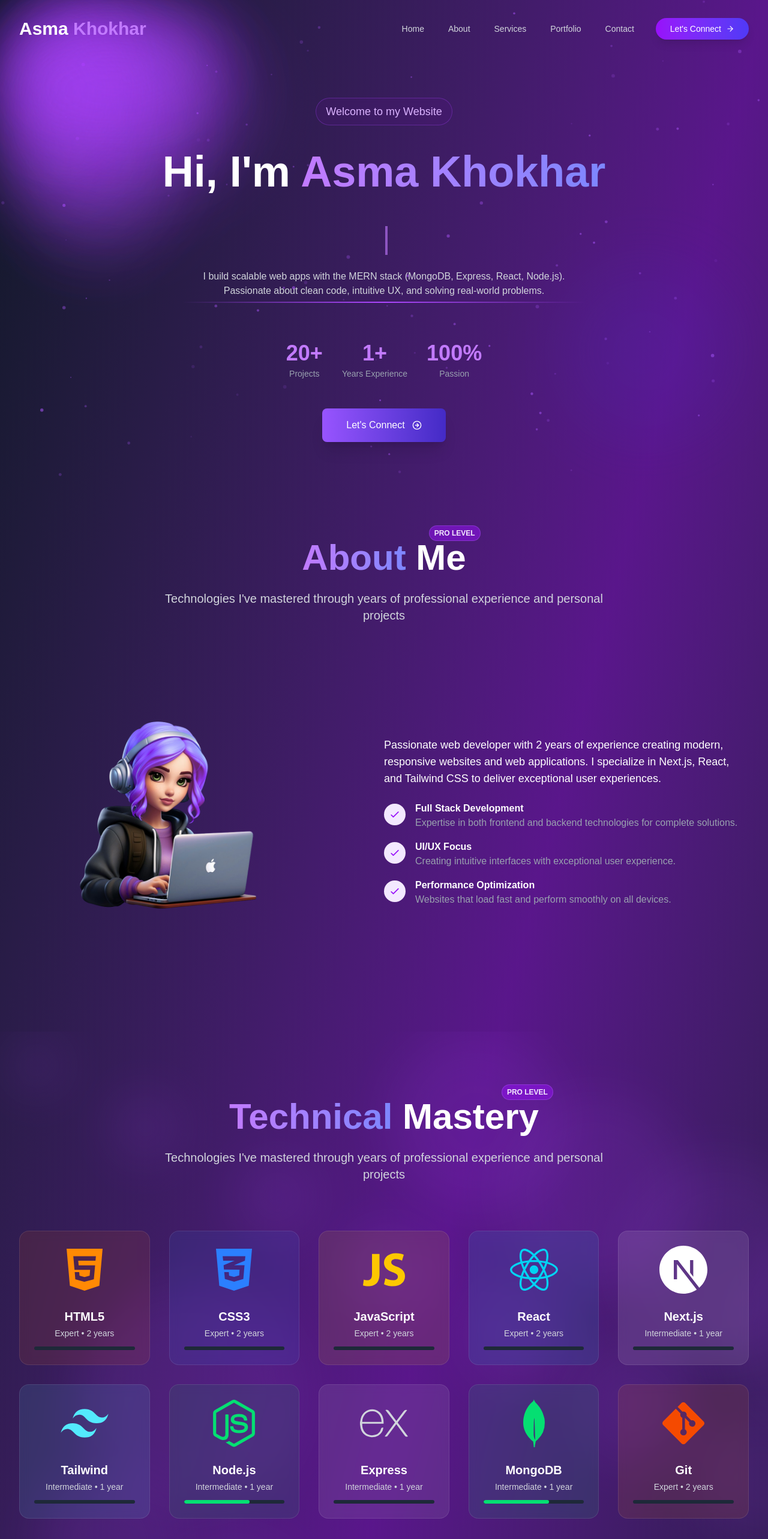
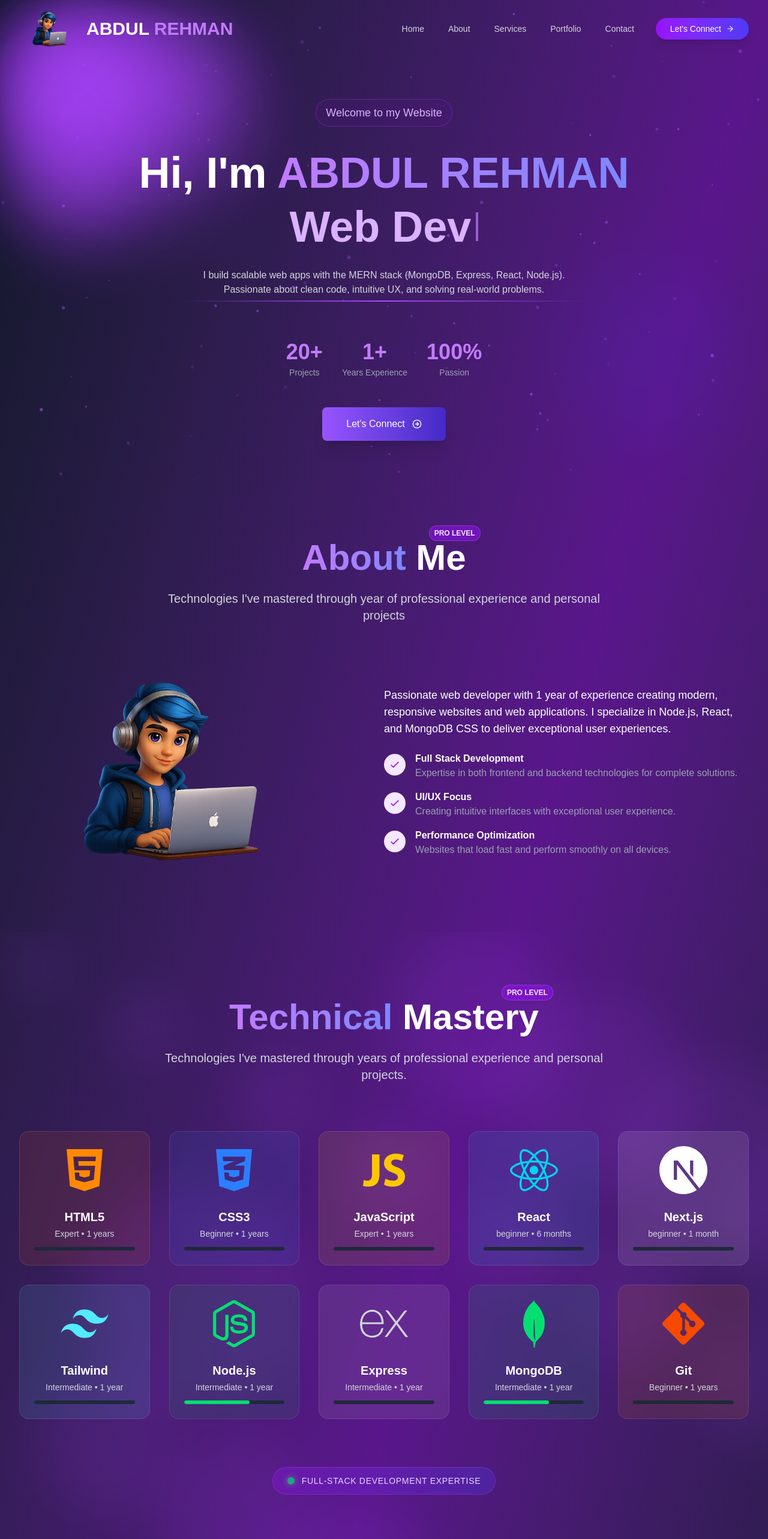
Before and after one commit to TheABDUL-REHMAN/Own_Portfolio_Web, a Next.js app: page / in a window 1280 px wide. Shown: the top 2566 px of the page at 60% size. Built offline with nearby package versions, Linux system fonts and the light colour scheme.

Commit message:
Improved UI and added project management image

```diff
--- a/src/app/Components/AboutSection.js
+++ b/src/app/Components/AboutSection.js
@@ -80,7 +80,7 @@ export default function AboutSection() {
             whileInView={{ opacity: 1 }}
             transition={{ delay: 0.3 }}
           >
-            Technologies I&#39;ve mastered through years of professional experience and personal projects
+            Technologies I&#39;ve mastered through year of professional experience and personal projects
           </motion.p>
         </motion.div>
       <div className="max-w-7xl mx-auto">
@@ -97,8 +97,8 @@ export default function AboutSection() {
           >
             <div className="relative overflow-hidden">
               <Image
-                src="/ab-img.png"
-                alt="hero image"
+                src="/pm.png"
+                alt="boy image"
                 width={500}
                 height={500}
                 className="object-cover border"
@@ -119,9 +119,9 @@ export default function AboutSection() {
 
 
             <p className="text-lg :text-white">
-              Passionate web developer with 2 years of experience creating modern,
-              responsive websites and web applications. I specialize in Next.js,
-              React, and Tailwind CSS to deliver exceptional user experiences.
+              Passionate web developer with 1 year of experience creating modern,
+              responsive websites and web applications. I specialize in Node.js,
+              React, and MongoDB CSS to deliver exceptional user experiences.
             </p>
 
             <div className="space-y-4">
--- a/src/app/Components/Contact.js
+++ b/src/app/Components/Contact.js
@@ -1,5 +1,5 @@
 "use client";
-import { useState, useRef } from "react";
+import { useState, useRef, useEffect } from "react";
 import { motion, useMotionTemplate, useMotionValue, animate } from "framer-motion";
 import { FiUser, FiMail, FiPhone, FiMessageSquare } from "react-icons/fi";
 import { FaPaperPlane, FaCheck, FaGithub, FaLinkedin, FaTwitter, FaInstagram, FaFacebook } from "react-icons/fa";
@@ -64,28 +64,39 @@ const ContactForm = () => {
   };
 
   const socialLinks = [
-    { icon: <FaGithub />, url: "https://github.com/Asmakhokhar", color: "bg-gray-800 hover:bg-gray-700" },
-    { icon: <FaLinkedin />, url: "https://www.linkedin.com/in/asma-ismail-28445a2a4/", color: "bg-blue-600 hover:bg-blue-700" },
-    { icon: <FaTwitter />, url: "https://x.com/Asma_Khokhar_", color: "bg-black hover:bg-gray-800" },
-    { icon: <FaInstagram />, url: "https://www.instagram.com/asmak.web/", color: "bg-gradient-to-tr from-purple-500 to-pink-500 hover:from-purple-600 hover:to-pink-600" },
-    { icon: <FaFacebook />, url: "https://web.facebook.com/profile.php?id=61556637118609", color: "bg-blue-700 hover:bg-blue-800" },
+    { icon: <FaGithub />, url: "https://github.com/ABDULREHMAN135711", color: "bg-gray-800 hover:bg-gray-700" },
+    { icon: <FaLinkedin />, url: "https://www.linkedin.com/in/abdulrehman-r-98b182253?utm_source=share&utm_campaign=share_via&utm_content=profile&utm_medium=android_app", color: "bg-blue-600 hover:bg-blue-700" },
+    { icon: <FaTwitter />, url: "https://x.com/ABDUL REHMAN_", color: "bg-black hover:bg-gray-800" },
+    { icon: <FaInstagram />, url: "https://www.instagram.com/itz_._abdulrehman?igsh=MTM2cDhpMWh6c3ltMA==", color: "bg-gradient-to-tr from-purple-500 to-pink-500 hover:from-purple-600 hover:to-pink-600" },
+    { icon: <FaFacebook />, url: "https://www.facebook.com/share/1CFtMgQJBw/", color: "bg-blue-700 hover:bg-blue-800" },
   ];
+
+  const [particleStyles, setParticleStyles] = useState([]);
+
+  useEffect(() => {
+    // Only run on client
+    const arr = [];
+    for (let i = 0; i < 30; i++) {
+      arr.push({
+        x: Math.random() * 100,
+        y: Math.random() * 100,
+        width: Math.random() * 300 + 100,
+        height: Math.random() * 300 + 100,
+        filter: 'blur(60px)'
+      });
+    }
+    setParticleStyles(arr);
+  }, []);
 
   return (
     <div className="min-h-screen flex items-center justify-center p-4  overflow-hidden py-20 border-none">
       {/* Floating particles background */}
       <div className="absolute inset-0 overflow-hidden pointer-events-none">
-        {[...Array(30)].map((_, i) => (
+        {particleStyles.map((style, i) => (
           <motion.div
             key={i}
             className="absolute rounded-full bg-purple-500 opacity-10"
-            initial={{
-              x: Math.random() * 100,
-              y: Math.random() * 100,
-              width: Math.random() * 300 + 100,
-              height: Math.random() * 300 + 100,
-              filter: 'blur(60px)'
-            }}
+            initial={style}
             animate={{
               x: [null, (Math.random() - 0.5) * 100],
               y: [null, (Math.random() - 0.5) * 100],
@@ -157,16 +168,16 @@ const ContactForm = () => {
                   <div className="p-3 bg-purple-500/10 rounded-lg text-purple-400">
                     <FiMail className="w-6 h-6" />
                   </div>
-                  <a href="mailto:asma.khokharr@gmail.com" className="text-white hover:text-purple-300 transition-colors text-lg">
-                    asma.khokharr@gmail.com
+                  <a href="mailto:abdulrehman03044642422@gmail.com" className="text-white hover:text-purple-300 transition-colors text-lg">
+                    abdulrehman03044642422@gmail.com
                   </a>
                 </div>
                 <div className="flex items-center gap-4 p-4 bg-gray-800/50 backdrop-blur-sm rounded-xl border border-gray-700 hover:border-purple-500 transition-all">
                   <div className="p-3 bg-purple-500/10 rounded-lg text-purple-400">
                     <FiPhone className="w-6 h-6" />
                   </div>
-                  <a href="tel:+923707638774" className="text-white hover:text-purple-300 transition-colors text-lg">
-                    +92 370 7638774
+                  <a href="tel:+923044642422" className="text-white hover:text-purple-300 transition-colors text-lg">
+                    +92 304 4642422
                   </a>
                 </div>
               </div>
@@ -257,7 +268,7 @@ const ContactForm = () => {
                       value={formData.name}
                       onChange={handleChange}
                       className={`w-full pl-10 pr-4 py-3 bg-gray-800/30 border ${errors.name ? "border-red-500" : "border-gray-700 hover:border-purple-500"} rounded-lg focus:outline-none focus:ring-2 focus:ring-purple-600 focus:border-transparent text-white placeholder-gray-400 transition-all duration-300`}
-                      placeholder="Asma Khokhar"
+                      placeholder="ABDUL REHMAN"
                     />
                     {errors.name && (
                       <motion.p
@@ -287,7 +298,7 @@ const ContactForm = () => {
                       value={formData.email}
                       onChange={handleChange}
                       className={`w-full pl-10 pr-4 py-3 bg-gray-800/30 border ${errors.email ? "border-red-500" : "border-gray-700 hover:border-purple-500"} rounded-lg focus:outline-none focus:ring-2 focus:ring-purple-600 focus:border-transparent text-white placeholder-gray-400 transition-all duration-300`}
-                      placeholder="asma@example.com"
+                      placeholder="abdulrehman@example.com"
                     />
                     {errors.email && (
                       <motion.p
--- a/src/app/Components/Footer.js
+++ b/src/app/Components/Footer.js
@@ -38,11 +38,11 @@ export default function Footer() {
 
   // Social links with animation variants
   const socialLinks = [
-    { icon: <FaGithub className="h-5 w-5" />, href: "https://github.com/Asmakhokhar", label: "GitHub" },
-    { icon: <FaLinkedin className="h-5 w-5" />, href: "https://www.linkedin.com/in/asma-ismail-28445a2a4/", label: "LinkedIn" },
-    { icon: <FaTwitter className="h-5 w-5" />, href: "https://x.com/Asma_Khokhar_", label: "Twitter" },
-    { icon: <FaInstagram className="h-5 w-5" />, href: "https://www.instagram.com/asmak.web/", label: "Instagram" },
-    { icon: <FaFacebook className="h-5 w-5" />, href: "https://web.facebook.com/profile.php?id=61556637118609", label: "Facebook" }
+    { icon: <FaGithub className="h-5 w-5" />, href: "https://github.com/ABDULREHMAN135711", label: "GitHub" },
+    { icon: <FaLinkedin className="h-5 w-5" />, href: "https://www.linkedin.com/in/abdulrehman-r-98b182253?utm_source=share&utm_campaign=share_via&utm_content=profile&utm_medium=android_app", label: "LinkedIn" },
+    { icon: <FaTwitter className="h-5 w-5" />, href: "https://twitter.com/ABDULREHMAN", label: "Twitter" },
+    { icon: <FaInstagram className="h-5 w-5" />, href: "https://www.instagram.com/itz_._abdulrehman?igsh=MTM2cDhpMWh6c3ltMA==", label: "Instagram" },
+    { icon: <FaFacebook className="h-5 w-5" />, href: "https://www.facebook.com/muzamm.l.603229?rdid=eJ13AXtHK4AhxbVB&share_url=https%3A%2F%2Fwww.facebook.com%2Fshare%2F1CFtMgQJBw%2F#", label: "Facebook" }
   ];
 
   // Stable particle positions using useMemo
@@ -134,7 +134,7 @@ export default function Footer() {
             <motion.div variants={itemVariants} className="space-y-6">
               <div className="flex items-center gap-3">
                 <div className="text-3xl font-bold bg-clip-text text-transparent bg-gradient-to-r from-purple-400 to-purple-600">
-                  Asma Khokhar
+                  ABDUL REHMAN
                 </div>
               </div>
               <p className="text-purple-100/80 text-lg leading-relaxed">
@@ -170,16 +170,16 @@ export default function Footer() {
                   <svg className="h-5 w-5 mt-0.5 text-purple-400" fill="none" viewBox="0 0 24 24" stroke="currentColor">
                     <path strokeLinecap="round" strokeLinejoin="round" strokeWidth={1.5} d="M3 8l7.89 5.26a2 2 0 002.22 0L21 8M5 19h14a2 2 0 002-2V7a2 2 0 00-2-2H5a2 2 0 00-2 2v10a2 2 0 002 2z" />
                   </svg>
-                  <Link href="mailto:asma.khokharr@gmail.com" className="hover:underline hover:text-white transition-colors">
-                    asma.khokharr@gmail.com
+                  <Link href="mailto:abdulrehman03044642422@gmail.com" className="hover:underline hover:text-white transition-colors">
+                    abdulrehman03044642422@gmail.com
                   </Link>
                 </p>
                 <p className="flex items-start gap-3">
                   <svg className="h-5 w-5 mt-0.5 text-purple-400" fill="none" viewBox="0 0 24 24" stroke="currentColor">
                     <path strokeLinecap="round" strokeLinejoin="round" strokeWidth={1.5} d="M3 5a2 2 0 012-2h3.28a1 1 0 01.948.684l1.498 4.493a1 1 0 01-.502 1.21l-2.257 1.13a11.042 11.042 0 005.516 5.516l1.13-2.257a1 1 0 011.21-.502l4.493 1.498a1 1 0 01.684.949V19a2 2 0 01-2 2h-1C9.716 21 3 14.284 3 6V5z" />
                   </svg>
-                  <Link href="tel:+923707638774" className="hover:underline hover:text-white transition-colors">
-                    +92 370 7638774
+                  <Link href="tel:+923044642422" className="hover:underline hover:text-white transition-colors">
+                    +92 304 4642422
                   </Link>
                 </p>
               </div>
@@ -228,7 +228,7 @@ export default function Footer() {
             className="border-t border-gray-800 pt-8 flex flex-col md:flex-row justify-between items-center gap-4"
           >
             <p className="text-purple-100/70 text-sm">
-              &copy; {currentYear} Asma Khokhar. All rights reserved.
+              &copy; {currentYear} ABDUL REHMAN. All rights reserved.
             </p>
             <div className="flex space-x-6">
               <Link href="/privacy" className="text-purple-100/70 hover:text-white text-sm transition-colors">
--- a/src/app/Components/HeroSection.js
+++ b/src/app/Components/HeroSection.js
@@ -8,18 +8,20 @@ export default function HeroSection() {
   const [isDeleting, setIsDeleting] = useState(false);
   const [text, setText] = useState("");
   const [delta, setDelta] = useState(200);
-  const toRotate = ["Web Developer", "UI/UX Designer", "MERN Stack Developer"];
+  const toRotate = ["Web Developer", "MERN Stack Developer", "UI/UX Designer"];
   const period = 2000;
   const heroRef = useRef(null);
   const particlesRef = useRef(null);
   const mouseX = useMotionValue(0);
   const mouseY = useMotionValue(0);
+  const [windowWidth, setWindowWidth] = useState(1200); // default value for SSR
+  const [windowHeight, setWindowHeight] = useState(800);
 
   // Parallax effect values
-  const x1 = useTransform(mouseX, [0, typeof window !== 'undefined' ? window.innerWidth : 0], [-20, 20]);
-  const x2 = useTransform(mouseX, [0, typeof window !== 'undefined' ? window.innerWidth : 0], [20, -20]);
-  const y1 = useTransform(mouseY, [0, typeof window !== 'undefined' ? window.innerHeight : 0], [-10, 10]);
-  const y2 = useTransform(mouseY, [0, typeof window !== 'undefined' ? window.innerHeight : 0], [10, -10]);
+  const x1 = useTransform(mouseX, [0, windowWidth], [-20, 20]);
+  const x2 = useTransform(mouseX, [0, windowWidth], [20, -20]);
+  const y1 = useTransform(mouseY, [0, windowHeight], [-10, 10]);
+  const y2 = useTransform(mouseY, [0, windowHeight], [10, -10]);
 
   // Initialize particles
   const initParticles = useCallback(() => {
@@ -177,7 +179,7 @@ export default function HeroSection() {
           className="text-4xl md:text-6xl lg:text-7xl font-bold text-white mb-6 leading-tight"
         >
           <span className="inline-block">
-            Hi, I&#39;m <span className="text-transparent bg-clip-text bg-gradient-to-r from-purple-400 to-indigo-400">Asma Khokhar</span>
+            Hi, I&#39;m <span className="text-transparent bg-clip-text bg-gradient-to-r from-purple-400 to-indigo-400">ABDUL REHMAN</span>
           </span>
           <br />
           <span className="inline-flex items-center">
--- a/src/app/Components/Navbar/NavbarMain.js
+++ b/src/app/Components/Navbar/NavbarMain.js
@@ -5,6 +5,7 @@ import { usePathname } from 'next/navigation';
 import { motion, AnimatePresence } from 'framer-motion';
 import { FiArrowRight } from 'react-icons/fi';
 import { GiHamburgerMenu, GiCrossMark } from "react-icons/gi";
+import Image from 'next/image';
 
 const NavbarMain = () => {
   const [isScrolled, setIsScrolled] = useState(false);
@@ -20,11 +21,11 @@ const NavbarMain = () => {
   }, []);
 
   const Links = [
-    { link: 'Home', section: 'home' },
-    { link: 'About', section: 'about' },
-    { link: 'Services', section: 'services' },
-    { link: 'Portfolio', section: 'portfolio' },
-    { link: 'Contact', section: 'contact' },
+    { link: 'Home', section: '#' },
+    { link: 'About', section: '#about' },
+    { link: 'Services', section: '#services' },
+    { link: 'Portfolio', section: '#portfolio' },
+    { link: 'Contact', section: '#contact' },
   ];
 
   return (
@@ -44,8 +45,17 @@ const NavbarMain = () => {
                 whileHover={{ scale: 1.05 }}
                 className="flex items-center"
               >
+                {/* Add image here */}
+                <Image
+                  src="/pm.png"
+                  alt="Profile"
+                  width={100}
+                  height={100}
+                  className="rounded-full mr-3 border"
+                  priority
+                />
                 <span className="text-3xl font-bold text-white">
-                  Asma <span className="text-purple-400">Khokhar</span>
+                  ABDUL <span className="text-purple-400">REHMAN</span>
                 </span>
               </motion.div>
             </Link>
--- a/src/app/Components/Skills/SkillsMain.js
+++ b/src/app/Components/Skills/SkillsMain.js
@@ -23,15 +23,15 @@ const SkillsSection = () => {
       color: "text-orange-400",
       bg: "bg-orange-500/10",
       level: "Expert",
-      years: "2 years"
+      years: "1 years"
     },
     {
       name: "CSS3",
       icon: <FaCss3Alt className="w-full h-full" />,
       color: "text-blue-500",
       bg: "bg-blue-500/10",
-      level: "Expert",
-      years: "2 years"
+      level: "Beginner",
+      years: "1 years"
     },
     {
       name: "JavaScript",
@@ -39,7 +39,7 @@ const SkillsSection = () => {
       color: "text-yellow-400",
       bg: "bg-yellow-400/10",
       level: "Expert",
-      years: "2 years"
+      years: "1 years"
     },
 
     {
@@ -47,16 +47,16 @@ const SkillsSection = () => {
       icon: <FaReact className="w-full h-full" />,
       color: "text-cyan-400",
       bg: "bg-cyan-400/10",
-      level: "Expert",
-      years: "2 years"
+      level: "beginner",
+      years: "6 months"
     },
     {
       name: "Next.js",
       icon: <SiNextdotjs className="w-full h-full" />,
       color: "text-white",
       bg: "bg-white/10",
-      level: "Intermediate",
-      years: "1 year"
+      level: "beginner",
+      years: "1 month"
     },
     {
       name: "Tailwind",
@@ -96,8 +96,8 @@ const SkillsSection = () => {
       icon: <FaGitAlt className="w-full h-full" />,
       color: "text-orange-600",
       bg: "bg-orange-400/10",
-      level: "Expert",
-      years: "2 years"
+      level: "Beginner",
+      years: "1 years"
     },
   ];
 
@@ -166,7 +166,7 @@ const SkillsSection = () => {
             whileInView={{ opacity: 1 }}
             transition={{ delay: 0.3 }}
           >
-            Technologies I&#39;ve mastered through years of professional experience and personal projects
+            Technologies I&#39;ve mastered through years of professional experience and personal projects.
           </motion.p>
         </motion.div>
 
@@ -236,9 +236,15 @@ const SkillsSection = () => {
                     <motion.div
                       className={`h-full ${skill.color.replace('text', 'bg')} rounded-full`}
                       initial={{ width: 0 }}
-                      whileInView={{ width:
-                        skill.level === "Expert" ? "80%" :
-                        skill.level === "Intermediate" ? "65%" : "50%"
+                      whileInView={{
+                        width:
+                          skill.level === "Expert"
+                            ? "80%"
+                            : skill.level === "Intermediate"
+                            ? "65%"
+                            : skill.level === "Beginner"
+                            ? "40%"
+                            : "20%"
                       }}
                       transition={{ delay: index * 0.1 + 0.5, duration: 1 }}
                     />
--- a/src/app/Pages/Index.js
+++ b/src/app/Pages/Index.js
@@ -12,10 +12,16 @@ export default function Home() {
       <div className='font-body bg-gradient-to-br from-gray-900 via-purple-900 to-gray-900 text-white min-h-screen'>
         <NavbarMain />
         <Hero/>
-        <AboutSection/>
+        <section id="about">
+          <AboutSection/>
+        </section>
         <SkillsMain/>
-        <ServicesSection/>
-        <Contact />
+        <section id="services">
+          <ServicesSection/>
+        </section>
+        <section id="contact">
+          <Contact />
+        </section>
       </div>
       <Footer />
 
--- a/src/app/globals.css
+++ b/src/app/globals.css
@@ -17,7 +17,7 @@ body {
   box-sizing: border-box;
   font-family: var(--fontfamily);
 
-  background-color: #6d28d9;
+  background-color: #5624a5;
   color: #fff;
 
 }
--- a/src/app/layout.js
+++ b/src/app/layout.js
@@ -17,15 +17,15 @@ const comfortaa = Comfortaa({
 });
 
 export const metadata = {
-  title: "Ak | Web Developer",
-  description: "Personal expertise website of Asma Khokhar, showcasing skills, services, and portfolio with a smooth, animated, and responsive design.",
+  title: "AR | Web Developer",
+  description: "Personal expertise website of ABDUL REHMAN, showcasing skills, services, and portfolio with a smooth, animated, and responsive design.",
 };
 
 export default function RootLayout({ children }) {
   return (
     <html lang="en">
       <head>
-        <title>Ak | Web Developer</title>
+        <title>AR | Web Developer</title>
       </head>
       <body
         className={`${geistSans.variable} ${geistMono.variable} ${comfortaa.variable} antialiased`}
```
Also changed, not shown: public/PM.png (added).
